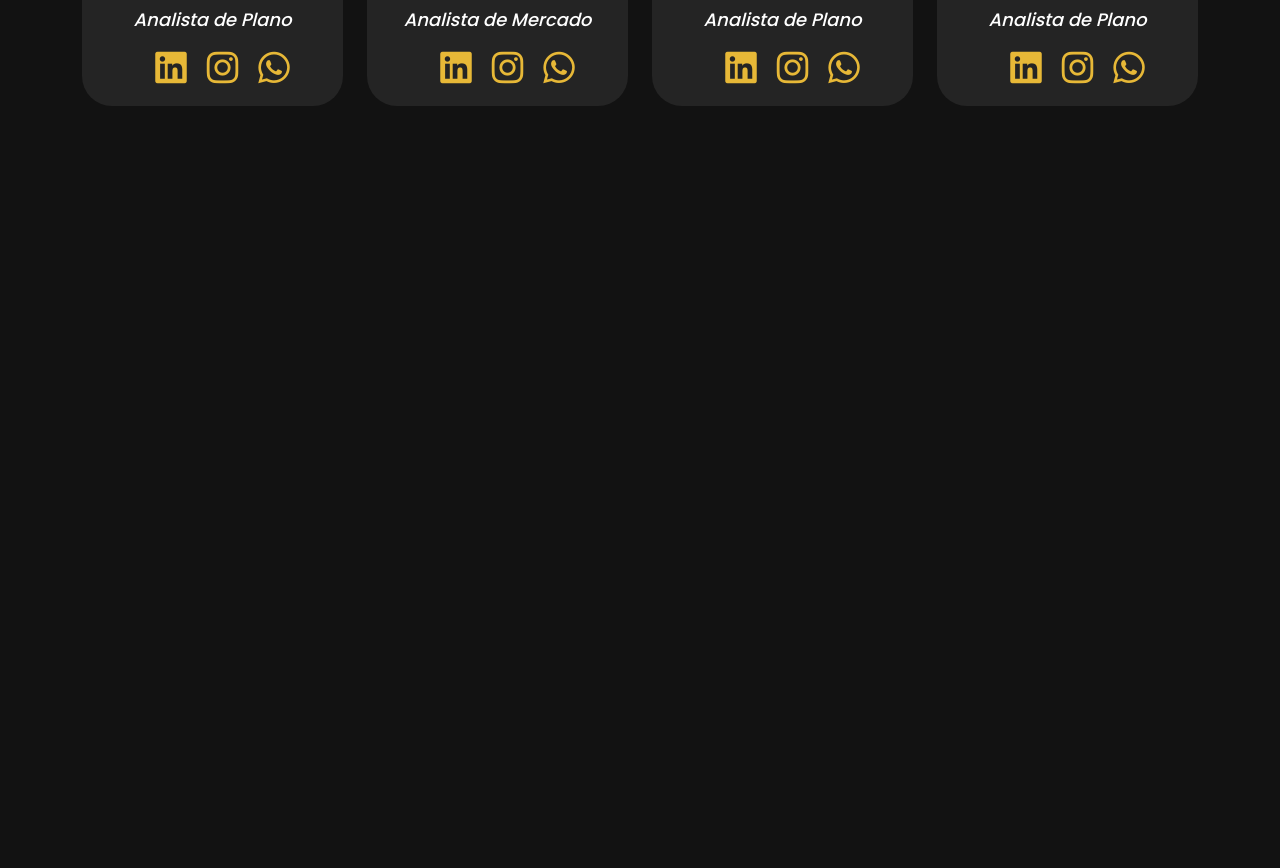
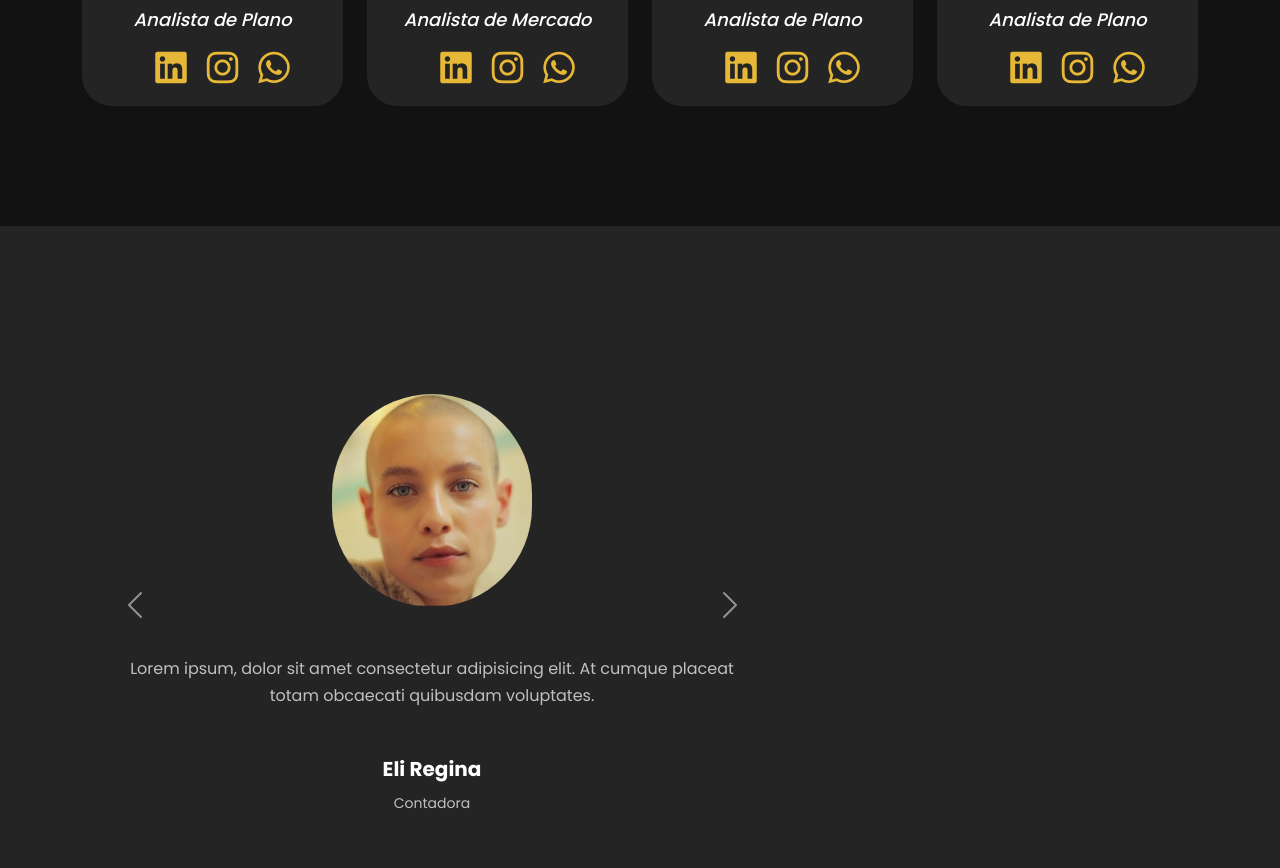
Before and after one commit to esosantos/agency-health, a plain HTML site: page index.html in a window 1280 px wide. Shown: the part 5675-6543 px from the top of the page. Before the commit the page ends 5901 px from the top, so only its background shows below. Drawn offline with nearby package versions, Linux system fonts and the light colour scheme.

Commit message:
iniciando a section client

```diff
--- a/assets/css/style.css
+++ b/assets/css/style.css
@@ -273,7 +273,22 @@ section{
 .team-member .icon-box:hover{
     color: var(--white-color);
 }
-/*--------   ---------*/
+
+
+/*-------- clients  ---------*/
+.clients{
+    background-color: var(--black2-color);
+    align-items: center;
+    justify-content: center;
+}
+.carousel{
+    max-width: 700px;
+    background-color: var(--white-color);
+}
+.carousel img{
+    width: 200px;
+    border-radius: 100px;
+}
 
 /*--------   ---------*/
 
--- a/index.html
+++ b/index.html
@@ -357,9 +357,34 @@
     <!--_____  finish  team _____-->
 
 
-    <!--_____  begin  _____-->
+    <!--_____  begin clients  _____-->
+    <section class="clients" id="clients">
+        <div class="container text-center">
+            <div id="carouselExampleFade" class="carousel slide carousel-fade">
+                <div class="carousel-inner">
+                  <div class="carousel-item active">
+                    <div class="clients p-5">
+                        <img src="./assets/image/img-01.jpg" alt="...">
+                        <p class="my-5">Lorem ipsum, dolor sit amet consectetur adipisicing elit. At cumque placeat totam obcaecati quibusdam voluptates.</p>
+                        <h5>Eli Regina</h5>
+                        <small>Contadora</small>
+                    </div>
+                  </div>
 
-    <!--_____  finish  _____-->
+                </div>
+                <button class="carousel-control-prev" type="button" data-bs-target="#carouselExampleFade" data-bs-slide="prev">
+                  <span class="carousel-control-prev-icon" aria-hidden="true"></span>
+                  <span class="visually-hidden">Previous</span>
+                </button>
+                <button class="carousel-control-next" type="button" data-bs-target="#carouselExampleFade" data-bs-slide="next">
+                  <span class="carousel-control-next-icon" aria-hidden="true"></span>
+                  <span class="visually-hidden">Next</span>
+                </button>
+              </div>
+        </div>
+    </section>
+
+    <!--_____  finish clients  _____-->
 
       <!--_____  begin  _____-->
 
```
